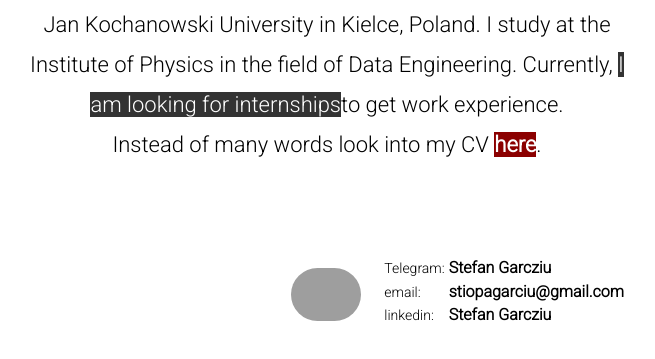
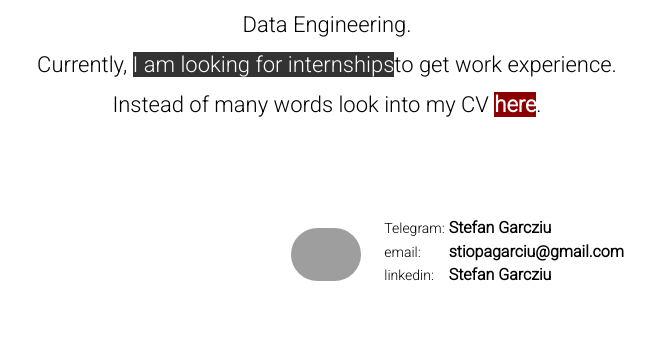
Before and after one commit to StefanGarcziu/StefanGarcziu.github.io, a plain HTML site: page index.html in a window 1280 px wide. Shown: the part 225-584 px from the top of the page, without its empty margins (313-968 px from the left). Drawn offline with Linux system fonts and the light colour scheme; grey boxes are pictures that could not be loaded.

Commit message:
Update index.html

```diff
--- a/index.html
+++ b/index.html
@@ -11,7 +11,7 @@
 		<div class="content">
 			<div class="intro">
 				<span>Hi there!</span><br/>
-				<span>My name is <span class="highlight">Stefan Garcziu</span> and I am a third-year student of Jan Kochanowski University in Kielce, Poland. I study at the Institute of Physics in the field of Data Engineering. Currently,
+				<span>My name is <span class="highlight">Stefan Garcziu</span> and I am a third-year student of Data Engineering. <br> Currently,
  <span class="highlight">I am looking for internships</span>to get work experience.</span><br/>
 				<span>Instead of many words look into my CV <a href="https://github.com/StefanGarcziu/StefanGarcziu.github.io/blob/main/StefanGarcziu_CV_eng.pdf"><span class="highlight-red">here</span></a>.</span>
 			</div>
```
